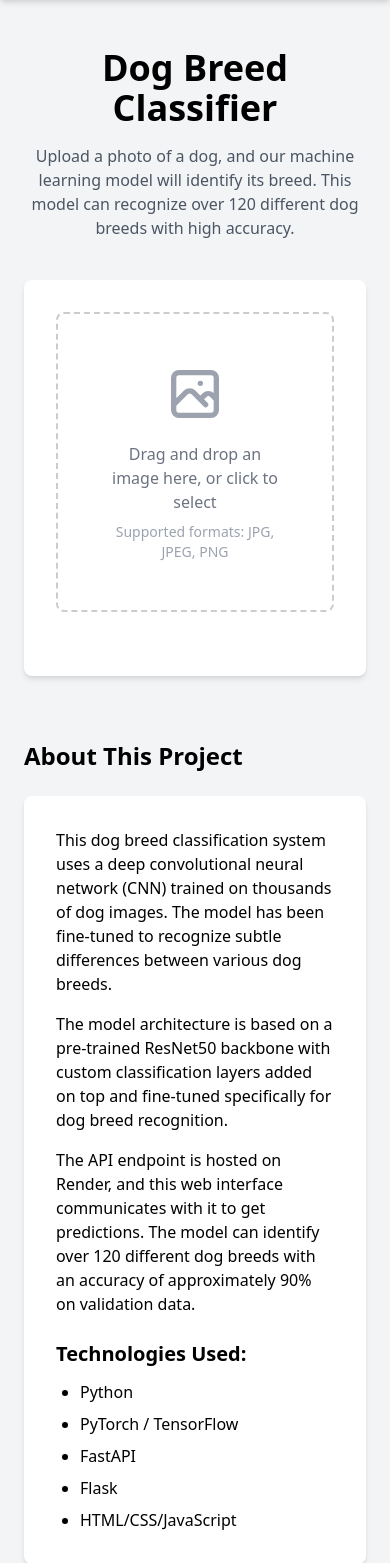
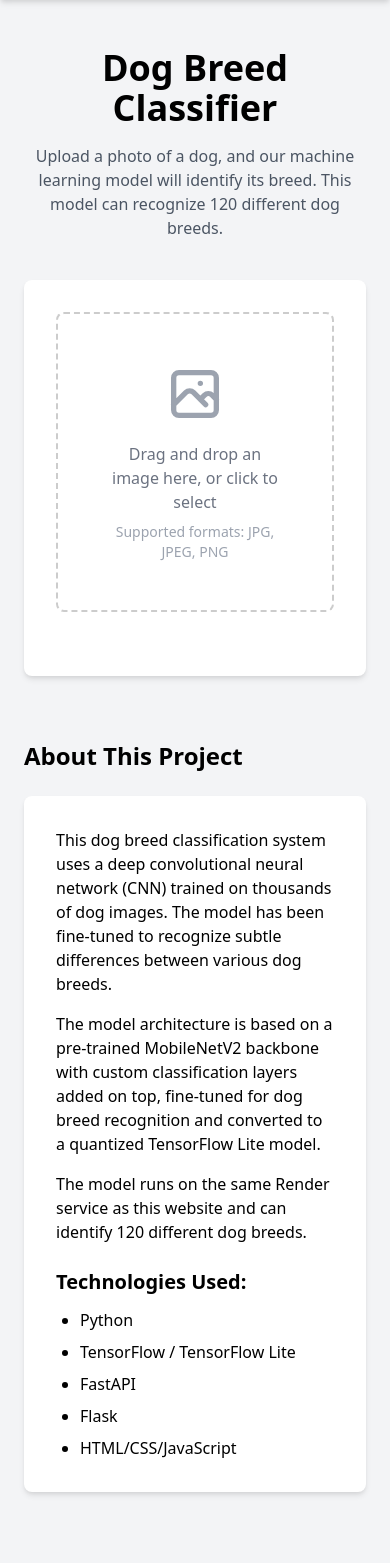
Before and after one commit to prashandramesar/personal-website, a Flask app: page /dog_classifier/ in a window 390 px wide. Shown: the part 56-1619 px from the top of the page. Run offline with Flask 2, Linux system fonts and the light colour scheme; some libraries are stand-ins or nearby versions.

Commit message:
Correct technical claims and clean up site copy
Checked against the training code in the dog-breed-model repo:
- The model is MobileNetV2 built with TensorFlow, not ResNet50 or PyTorch
- It has exactly 120 breeds, not "over 120"
- Remove the 90% accuracy figure and "high accuracy" wording, as no measured
  result is recorded in either repo
- The classifier runs on this service, and the Android app calls a hosted API
  rather than classifying on the phone

Also replace the "Project Name" page titles and "Project 2" alt text, fix typos,
and replace "5+ years", which had gone out of date, with "since 2019".

Co-Authored-By: Claude Opus 5.5 <noreply@anthropic.com>

```diff
--- a/dog_classifier/templates/dog_classifier.html
+++ b/dog_classifier/templates/dog_classifier.html
@@ -36,7 +36,7 @@
     <div class="container mx-auto px-6 py-12">
         <h1 class="text-4xl font-bold text-center mb-4">Dog Breed Classifier</h1>
         <p class="text-center text-gray-600 mb-10 max-w-3xl mx-auto">
-            Upload a photo of a dog, and our machine learning model will identify its breed. This model can recognize over 120 different dog breeds with high accuracy.
+            Upload a photo of a dog, and our machine learning model will identify its breed. This model can recognize 120 different dog breeds.
         </p>
 
         <div class="max-w-2xl mx-auto bg-white rounded-lg shadow-md p-8">
@@ -88,15 +88,15 @@
                     This dog breed classification system uses a deep convolutional neural network (CNN) trained on thousands of dog images. The model has been fine-tuned to recognize subtle differences between various dog breeds.
                 </p>
                 <p class="mb-4">
-                    The model architecture is based on a pre-trained ResNet50 backbone with custom classification layers added on top and fine-tuned specifically for dog breed recognition.
+                    The model architecture is based on a pre-trained MobileNetV2 backbone with custom classification layers added on top, fine-tuned for dog breed recognition and converted to a quantized TensorFlow Lite model.
                 </p>
                 <p class="mb-4">
-                    The API endpoint is hosted on Render, and this web interface communicates with it to get predictions. The model can identify over 120 different dog breeds with an accuracy of approximately 90% on validation data.
+                    The model runs on the same Render service as this website and can identify 120 different dog breeds.
                 </p>
                 <h3 class="text-xl font-bold mt-6 mb-3">Technologies Used:</h3>
                 <ul class="list-disc pl-6 space-y-2">
                     <li>Python</li>
-                    <li>PyTorch / TensorFlow</li>
+                    <li>TensorFlow / TensorFlow Lite</li>
                     <li>FastAPI</li>
                     <li>Flask</li>
                     <li>HTML/CSS/JavaScript</li>
--- a/templates/android_app.html
+++ b/templates/android_app.html
@@ -4,7 +4,7 @@
 <head>
     <meta charset="UTF-8">
     <meta name="viewport" content="width=device-width, initial-scale=1.0">
-    <title>Project Name - Data Science Portfolio</title>
+    <title>Dog Breed Android App - Data Science Portfolio</title>
     <link rel="stylesheet" href="https://cdnjs.cloudflare.com/ajax/libs/tailwindcss/2.2.19/tailwind.min.css">
 </head>
 <body class="bg-gray-100 font-sans">
@@ -52,7 +52,7 @@
                     I embraced modern development practices by leveraging AI and troubleshooting skills to create a dog breed classification application with no prior Android development experience. This project demonstrates my ability to adapt to new technologies and integrate complex systems.
                 </p>
                 <p class="text-gray-700 mb-4">
-                    The application successfully identifies dog breeds from uploaded images with high accuracy, showcasing my technical versatility and ability to bring complex ideas to life.
+                    The application identifies dog breeds from camera and gallery images, showcasing my technical versatility and ability to bring complex ideas to life.
                 </p>
                 <p class="text-gray-700 mb-6">
                     Technologies used: Python, TensorFlow Lite, FastAPI, Flask, Render.com deployment, RESTful API development.
@@ -68,7 +68,7 @@
 
                 <h3 class="text-xl font-bold mb-3">Challenge</h3>
                 <p class="text-gray-700 mb-6">
-                    The project aimed to develop a mobile solution for real-time dog breed identification, providing accurate classification capabilities directly on a smartphone device without requiring specialized knowledge of the breeds.
+                    The project aimed to develop a mobile solution for real-time dog breed identification, providing breed classification from a smartphone, using a hosted model, without requiring specialized knowledge of the breeds.
                 </p>
 
                 <h3 class="text-xl font-bold mb-3">Methodology</h3>
--- a/templates/index.html
+++ b/templates/index.html
@@ -35,7 +35,7 @@
                 <div class="p-6">
                     <h3 class="text-xl font-bold mb-2">Dog Breed Classifier</h3>
                     <p class="text-gray-600 mb-4">
-                        A computer vision model that can identify over 120 dog breeds from images with high accuracy.
+                        A computer vision model that can identify 120 dog breeds from images.
                     </p>
                     <a href="/dog_classifier" class="text-blue-600 font-medium hover:text-blue-800">
                         Try it out →
@@ -45,7 +45,7 @@
 
             <!-- Placeholder for other projects -->
             <div class="bg-white rounded-lg shadow-lg overflow-hidden">
-                <img src="/static/img/android.png" alt="Project 2" class="w-full h-48 object-cover">
+                <img src="/static/img/android.png" alt="Android app" class="w-full h-48 object-cover">
                 <div class="p-6">
                     <h3 class="text-xl font-bold mb-2">Android app</h3>
                     <p class="text-gray-600 mb-4">
--- a/templates/projects.html
+++ b/templates/projects.html
@@ -28,10 +28,10 @@
                         <span class="bg-blue-100 text-blue-800 text-xs font-semibold px-2 py-1 rounded">Computer Vision</span>
                     </div>
                     <p class="text-gray-600 mb-4">
-                        A computer vision model that can identify over 120 dog breeds from images with high accuracy.
+                        A computer vision model that can identify 120 dog breeds from images.
                     </p>
                     <div class="flex flex-wrap gap-2 mb-4">
-                        <span class="bg-gray-100 text-gray-800 text-xs px-2 py-1 rounded">PyTorch</span>
+                        <span class="bg-gray-100 text-gray-800 text-xs px-2 py-1 rounded">TensorFlow</span>
                         <span class="bg-gray-100 text-gray-800 text-xs px-2 py-1 rounded">FastAPI</span>
                         <span class="bg-gray-100 text-gray-800 text-xs px-2 py-1 rounded">Flask</span>
                         <span class="bg-gray-100 text-gray-800 text-xs px-2 py-1 rounded">CNN</span>
--- a/templates/this_website.html
+++ b/templates/this_website.html
@@ -4,7 +4,7 @@
 <head>
     <meta charset="UTF-8">
     <meta name="viewport" content="width=device-width, initial-scale=1.0">
-    <title>Project Name - Data Science Portfolio</title>
+    <title>Portfolio Website - Data Science Portfolio</title>
     <link rel="stylesheet" href="https://cdnjs.cloudflare.com/ajax/libs/tailwindcss/2.2.19/tailwind.min.css">
 </head>
 <body class="bg-gray-100 font-sans">
@@ -31,7 +31,7 @@
         <div class="bg-white rounded-lg shadow-md p-8 mb-8">
             <h2 class="text-2xl font-bold mb-4">Project Overview</h2>
             <p class="text-gray-700 mb-4">
-                This project demonstrates the integration of advanced AI tools into the web development workflow. By leveraging Claude AI's capabilities, I implemented a streamlined development process for this Flask-based web application. The AI assistance enabled rapid prototyping and implementation of complex features, including the complete backend infrastructure for dog breed classification API requests.
+                This project demonstrates the integration of advanced AI tools into the web development workflow. By leveraging Claude AI's capabilities, I implemented a streamlined development process for this FastAPI and Flask web application. The AI assistance enabled rapid prototyping and implementation of complex features, including the complete backend infrastructure for dog breed classification API requests.
             </p>
             <p class="text-gray-700 mb-4">
                 This approach significantly accelerated the development timeline while maintaining high code quality and system performance. The project serves as a case study in efficient resource utilization and modern development methodologies.
@@ -40,7 +40,7 @@
                 <h3 class="text-lg font-semibold mb-2">Technical Stack</h3>
                 <div class="flex flex-wrap gap-2">
                     <span class="px-3 py-1 bg-gray-100 text-gray-800 rounded-full text-sm">Python</span>
-                    <span class="px-3 py-1 bg-gray-100 text-gray-800 rounded-full text-sm">PyTorch</span>
+                    <span class="px-3 py-1 bg-gray-100 text-gray-800 rounded-full text-sm">TensorFlow Lite</span>
                     <span class="px-3 py-1 bg-gray-100 text-gray-800 rounded-full text-sm">Flask</span>
                     <span class="px-3 py-1 bg-gray-100 text-gray-800 rounded-full text-sm">FastAPI</span>
                     <span class="px-3 py-1 bg-gray-100 text-gray-800 rounded-full text-sm">CORS Middleware</span>
```
Also changed, not shown: templates/about.html (+6 -6 lines).
